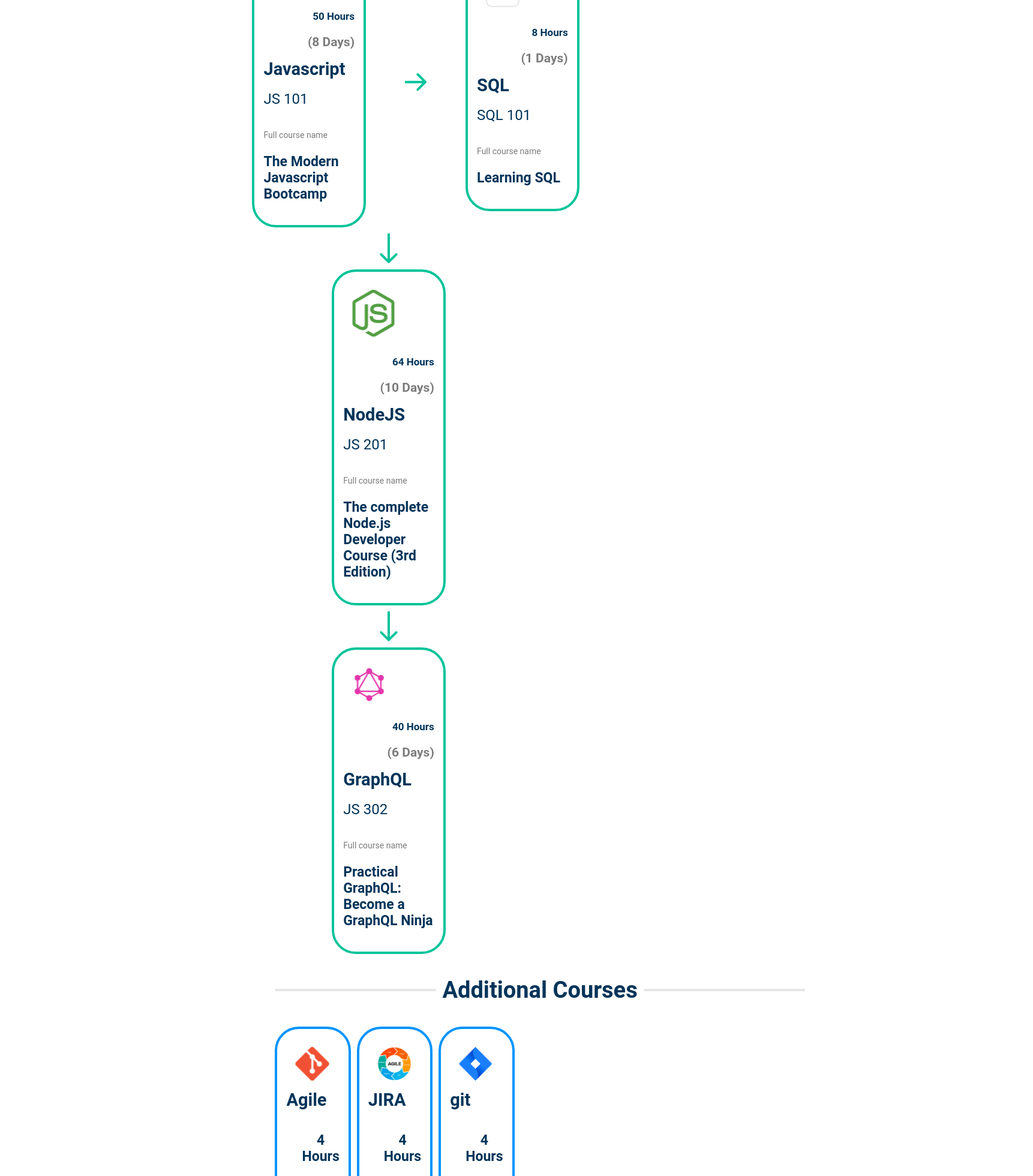
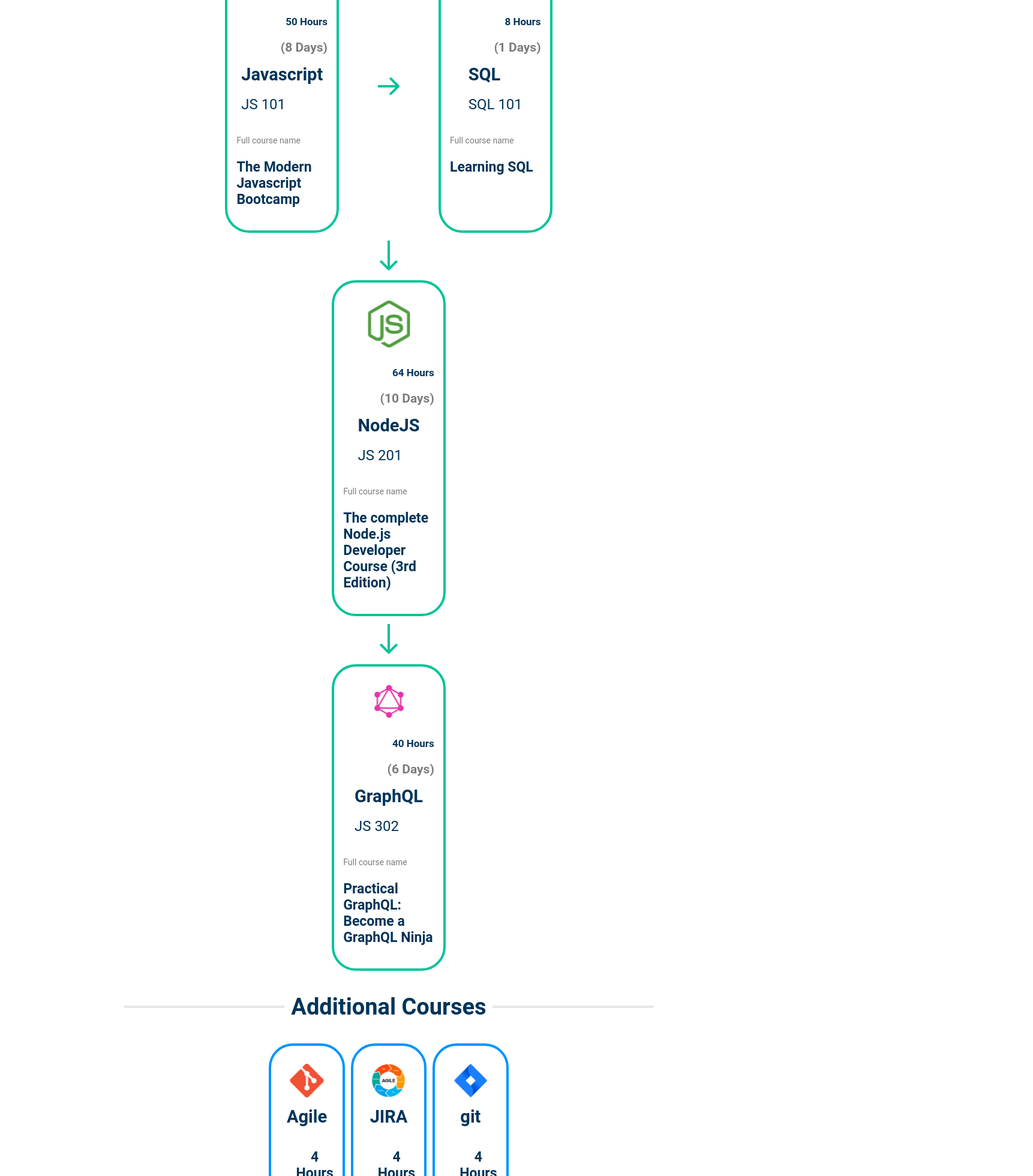
Before and after one commit to BalqesKhalid/backend-react-css-assignment, a React (Create React App) app in the folder css-app/: page / in a window 1280 px wide. Shown: the part 600-2560 px from the top of the page at 60% size, 1722 px wide, since content can reach past the window. Built offline with nearby package versions, Linux system fonts and the light colour scheme.

Commit message:
update design

```diff
--- a/css-app/src/App.css
+++ b/css-app/src/App.css
@@ -1,6 +1,5 @@
 .roadmap {
     width: 100%;
-    align-items: center;
 }
 
 header {
@@ -9,77 +8,55 @@ header {
     margin-top: 3%;
 }
 
-.roadmap .header {
-    margin-left: 20%;
-    margin-right: 20%;
-    margin-top: 4%;
+.roadmap .roadmap_root {
+    width: 25%;
+    /*display: flex;
+    align-items: center;
+    justify-content: center;*/
 }
 
-.roadmap .roadmap_root {
-    width: 100%;
+.roadmap .down_arrow {
+    margin-top: 1%;
+    margin-bottom: 1%;
+}
+
+.roadmap .left_arrow {
+    margin-top: auto;
+    margin-bottom: auto;
+}
+
+.roadmap .level1 {
     display: flex;
+    gap: 65px;
+    justify-content: center;
+}
+
+.roadmap .level2 {
+    display: flex;
+    justify-content: center;
+}
+
+.roadmap .level3 {
+    display: flex;
+    justify-content: center;
+}
+
+.roadmap .additionals {
     align-items: center;
     justify-content: center;
 }
 
-.roadmap .down_arrow {
-    margin-top: 10px;
-    margin-bottom: 10px;
+.roadmap .additionals_part1 {
     display: flex;
     align-items: center;
+    gap: 10px;
     justify-content: center;
 }
 
-.roadmap .left_arrow {
-    margin-top: 10px;
-    margin-bottom: 10px;
+.roadmap .additionals_part2 {
     display: flex;
-    align-items: center;
     justify-content: center;
-}
-
-.roadmap .level1 {
-    padding-left: 32%;
-    width: 100%;
-    display: flex;
-    align-items: center;
-    gap: 65px;
-}
-
-.roadmap .level2 {
-    width: 100%;
-    display: flex;
-    align-items: center;
-    justify-content: space-evenly;
-}
-
-.roadmap .level3 {
-    width: 100%;
-    display: flex;
-    align-items: center;
-    justify-content: space-evenly;
-}
-
-.roadmap .additionals {
-    width: 100%;
-    align-items: center;
-    justify-content: space-around;
-}
-
-.roadmap .additionals_part1 {
-    width: 100%;
-    display: flex;
-    align-items: center;
     gap: 10px;
-    padding-left: 35%;
-}
-
-.roadmap .additionals_part2 {
-    width: 100%;
-    display: flex;
-    align-items: center;
-    gap: 10px;
-    padding-left: 35%;
 }
 
 .roadmap .additionals_part1 .image1 {
@@ -106,7 +83,6 @@ header {
 }
 
 .roadmap .footer {
-    width: 100%;
     display: flex;
     align-items: center;
     justify-content: space-evenly;
--- a/css-app/src/App.jsx
+++ b/css-app/src/App.jsx
@@ -19,6 +19,7 @@ function App() {
       <header>
         <AppHeader />
       </header>
+      <center>
         <div className='roadmap_root'>
           <Root_course />
         </div>
@@ -26,7 +27,9 @@ function App() {
         <div className='down_arrow'>
           <img src={down_arrow} alt='down arrow' />
         </div>
+
         {/*Level 1*/}
+
         <div className='level1'>
           <Java_script_101 />
           <div className='left_arrow'>
@@ -34,6 +37,7 @@ function App() {
           </div>
           <Sql_script_101 />
         </div>
+
         {/*arrow 1*/}
         <div className='down_arrow'>
           <img src={down_arrow} alt='down arrow' />
@@ -67,7 +71,7 @@ function App() {
         <div className='footer'>
           <Footer />
         </div>
-
+      </center>
     </body>
   );
 }
--- a/css-app/src/css/footer.css
+++ b/css-app/src/css/footer.css
@@ -3,10 +3,10 @@
     border: 4px solid rgba(230, 230, 230, 1);
     box-sizing: border-box;
     border-radius: 40px;
-    width: 30%;
     padding: 15px;
     display: flex;
     justify-content: space-between;
+    gap: 1%;
 }
 
 .box .green {
--- a/css-app/src/css/nodejs_root.css
+++ b/css-app/src/css/nodejs_root.css
@@ -1,7 +1,3 @@
-.center {
-    width: "10%"
-}
-
 .root_part1_border {
     padding: 10px;
     background: #FFFFFF;
--- a/css-app/src/js/core_cources/nodejs_root.jsx
+++ b/css-app/src/js/core_cources/nodejs_root.jsx
@@ -7,7 +7,7 @@ class Nodejs_root extends Component {
     render() {
         return (
 
-                <div className='center'>
+                <div>
                     <div className='root_part1_border'>
                         <img src={logo} alt='nodeJs' />
                         <p className='tilte'>NodeJS</p>
```
Lines whose indentation alone changed are shown as unchanged.
